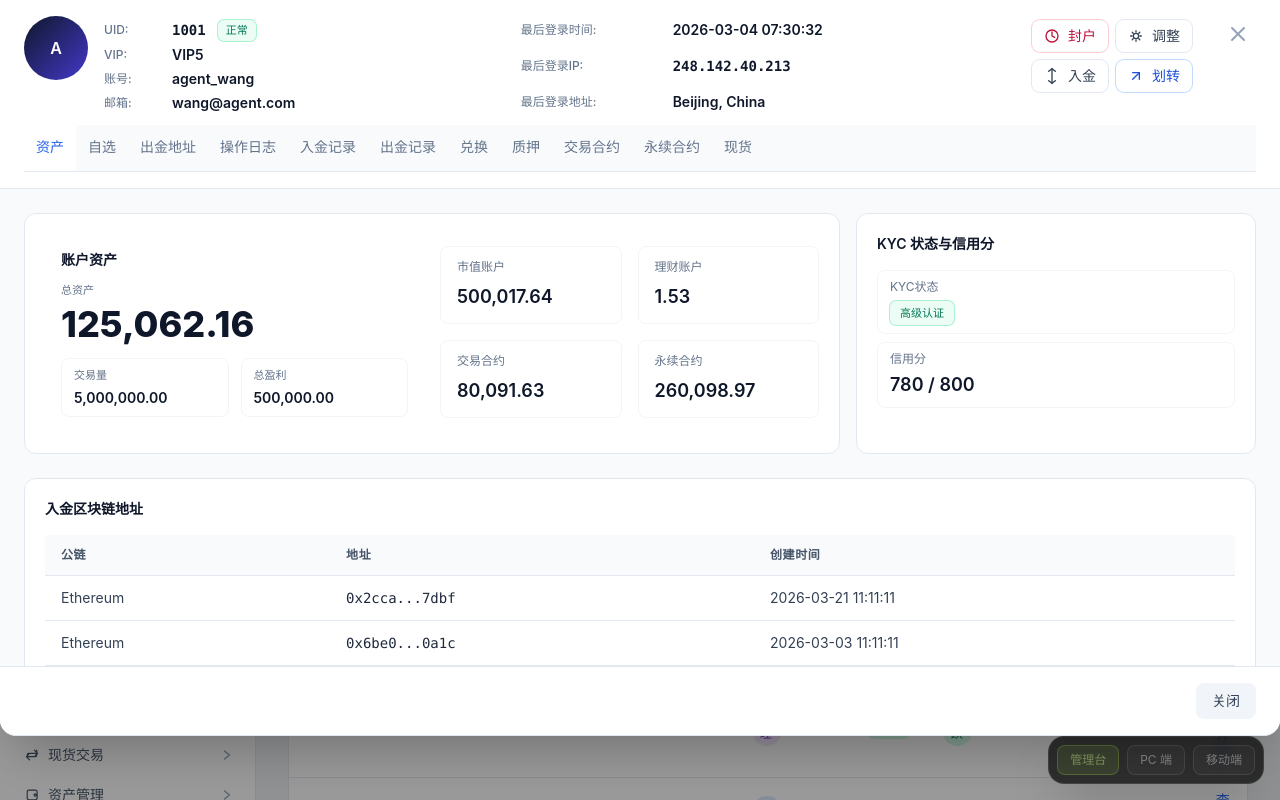
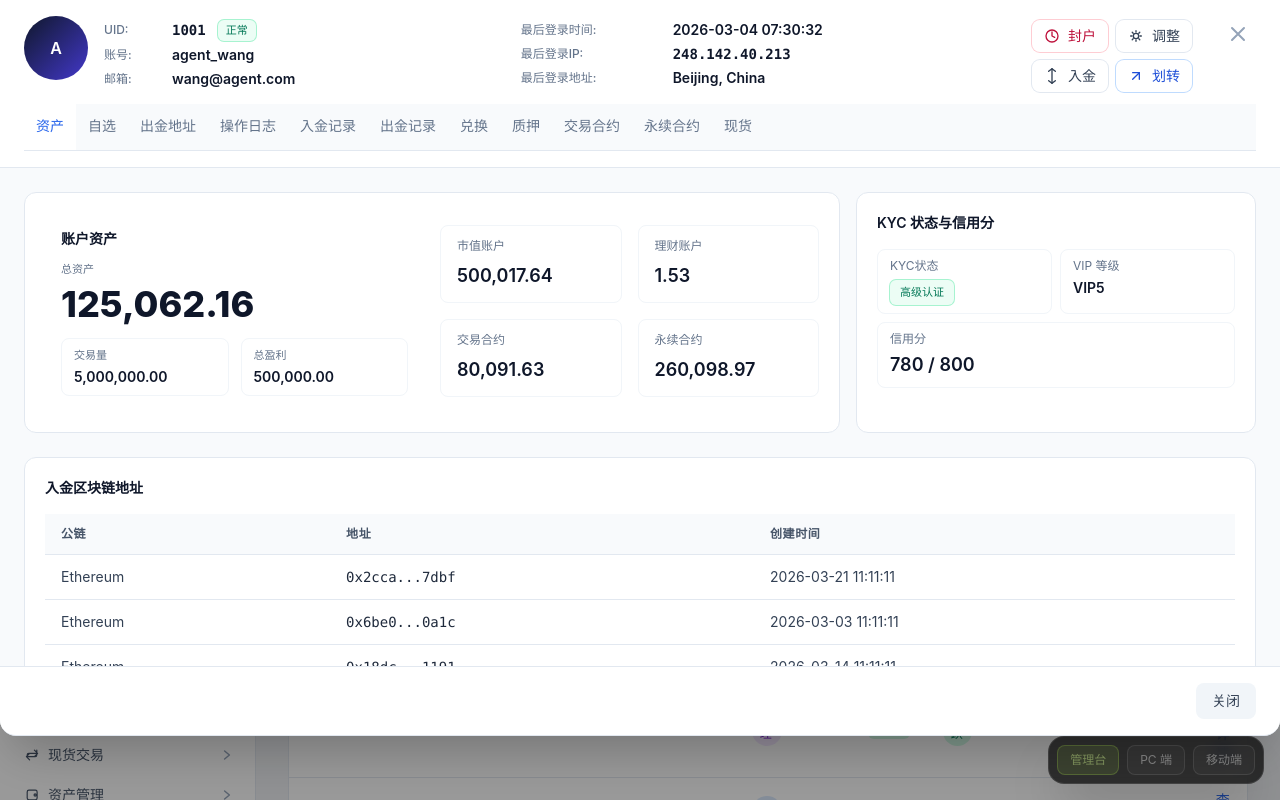
Before and after one commit to gloopai/fex-admin, a Vue app: page /admin/users/list in a window 1280 px wide. Both pictures are taken after a click on the element 768 px from the left and 512 px from the top of the page. Built offline with nearby package versions, Linux system fonts and the light colour scheme.

Commit message:
feat: udpate

```diff
--- a/src/admin/components/user/UserDetailDrawer.vue
+++ b/src/admin/components/user/UserDetailDrawer.vue
@@ -254,11 +254,6 @@ const tabButtonClass = (id) => {
                   </div>
 
                   <div class="flex items-center gap-3">
-                    <span class="w-[56px] text-xs text-slate-500 font-medium">VIP:</span>
-                    <span class="text-sm font-semibold text-slate-900">{{ vipLabel }}</span>
-                  </div>
-
-                  <div class="flex items-center gap-3">
                     <span class="w-[56px] text-xs text-slate-500 font-medium">账号:</span>
                     <span class="text-sm font-semibold text-slate-900">{{ user.username }}</span>
                   </div>
@@ -270,7 +265,7 @@ const tabButtonClass = (id) => {
                 </div>
               </div>
 
-              <div class="space-y-4 pt-1 flex-shrink-0">
+              <div class="space-y-1 pt-1 flex-shrink-0">
                 <div class="flex items-center gap-3">
                   <span class="w-[140px] text-xs text-slate-500 font-medium">最后登录时间:</span>
                   <span class="text-sm font-semibold text-slate-900">{{ formatDateTime(user.lastLoginTime) }}</span>
@@ -371,7 +366,7 @@ const tabButtonClass = (id) => {
                 <!-- 新框：KYC 状态 + 信用分 -->
                 <section class="rounded-xl border border-slate-200 bg-white p-5">
                   <div class="text-sm font-semibold text-slate-900">KYC 状态与信用分</div>
-                  <div class="mt-4 grid grid-cols-1 gap-2">
+                  <div class="mt-4 grid grid-cols-2 gap-2">
                     <div class="rounded-lg bg-white px-3 py-2 border border-slate-100">
                       <div class="text-xs text-slate-500">KYC状态</div>
                       <div class="mt-1">
@@ -384,6 +379,12 @@ const tabButtonClass = (id) => {
                       </div>
                     </div>
                     <div class="rounded-lg bg-white px-3 py-2 border border-slate-100">
+                      <div class="text-xs text-slate-500">VIP 等级</div>
+                      <div class="mt-1 text-sm font-semibold text-slate-900">
+                        {{ vipLabel }}
+                      </div>
+                    </div>
+                    <div class="rounded-lg bg-white px-3 py-2 border border-slate-100 col-span-2">
                       <div class="text-xs text-slate-500">信用分</div>
                       <div class="mt-1 text-lg font-semibold text-slate-900">
                         {{ user.creditScore }} / 800
```
